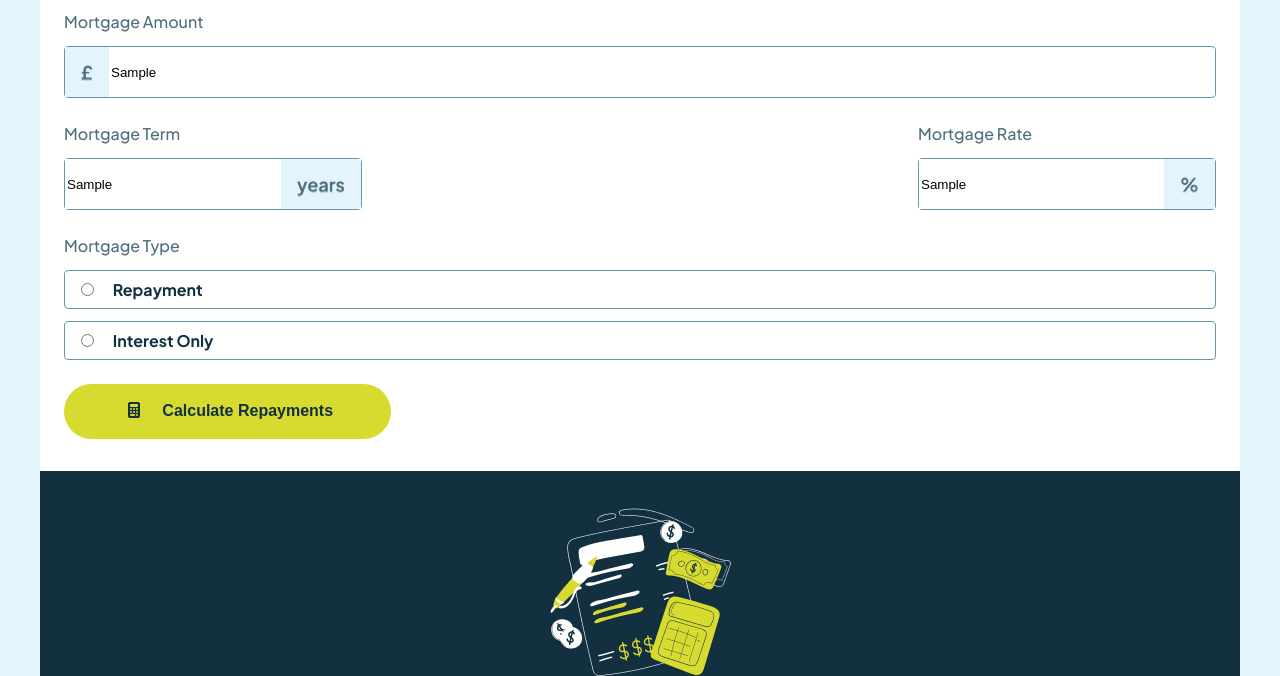
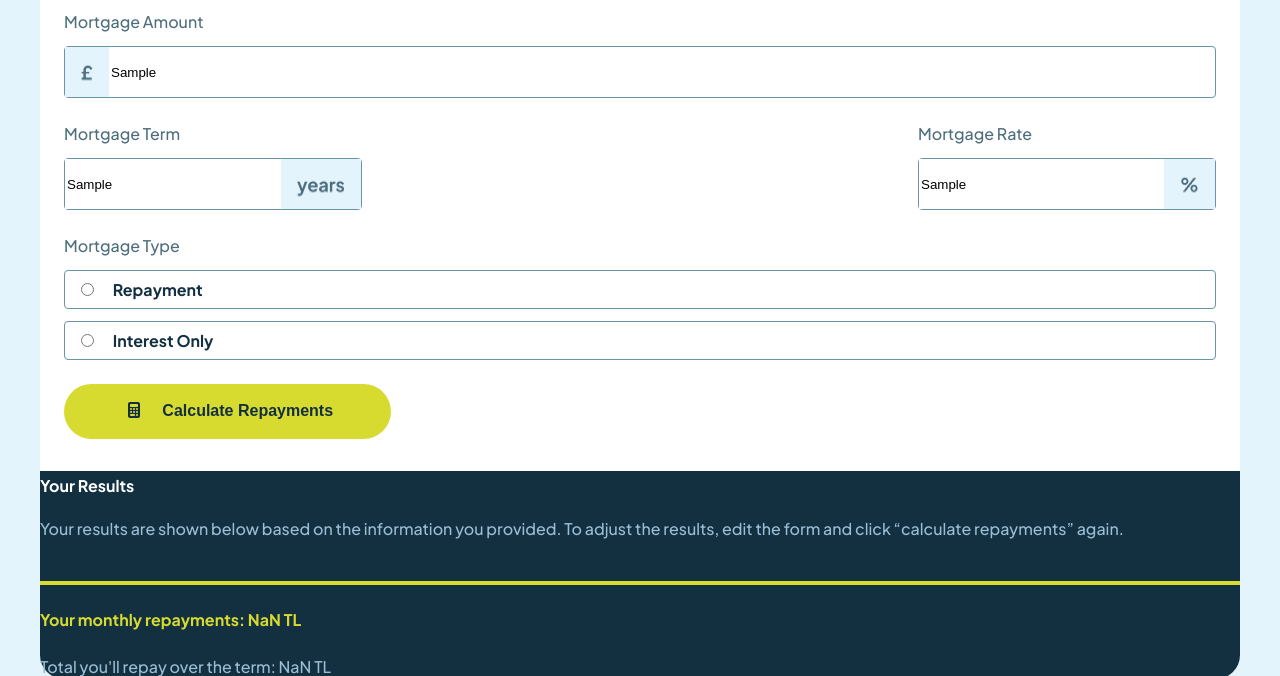
Before and after one commit to mucahityildiz1/Mortgage-Repayment-Calculator, a plain HTML site: page index.html in a window 1280 px wide. Both pictures are taken after typing "Sample", "Sample", "Sample" into the empty fields and a click on the button "Calculate Repayments". Shown: the part 124-800 px from the top of the page. Drawn offline with Linux system fonts and the light colour scheme.

Commit message:
update commit

```diff
--- a/assets/css/style.css
+++ b/assets/css/style.css
@@ -157,7 +157,43 @@
   text-align: center;
   color: #9abed5;
 }
-
+.calc-header {
+  font-size: var(--font-sizetext-preset-2);
+  font-weight: 700;
+  line-height: 30px;
+  text-align: left;
+  text-decoration-skip-ink: none;
+  color: #ffffff;
+  margin-bottom: 16px;
+}
+.calc-text {
+  font-size: var(--font-sizetext-preset-4);
+  font-weight: 500;
+  line-height: 24px;
+  text-align: left;
+  text-underline-position: from-font;
+  text-decoration-skip-ink: none;
+  color: #9abed5;
+  margin-bottom: 40px;
+}
+.calc-container {
+  border-top: 4px solid var(--color-lime, #d8db2f);
+}
+.calc-kredi {
+  font-size: var(--font-sizetext-preset-1);
+  font-weight: 700;
+  line-height: 70px;
+  text-align: left;
+  text-underline-position: from-font;
+  text-decoration-skip-ink: none;
+  color: #d8db2f;
+}
+.calc-geriodeme {
+  font-size: var(--font-sizetext-preset-4);
+  font-weight: 500;
+  line-height: 24px;
+  color: #9abed5;
+}
 @media (width > 767px) {
   body {
     background-color: #e4f4fd;
--- a/assets/js/calc.js
+++ b/assets/js/calc.js
@@ -1,11 +1,36 @@
-const resultBg = document.querySelector('.mortgage-shown');
-const fiyatlandirma = document.querySelector('#fiyat');
-const faizHesapla = document.querySelector('#yillikFaiz');
-const yuzdeHesapla = document.querySelector('#yuzde');
-const calculateBtn = document.querySelector('#calculateBtn');
-const clearBtn = document.querySelector('#clearBtn');
+const resultBg = document.querySelector(".mortgage-shown");
+const fiyatlandirma = document.querySelector("#fiyat");
+const faizHesapla = document.querySelector("#yillikFaiz");
+const yuzdeHesapla = document.querySelector("#yuzde");
+const calculateBtn = document.querySelector("#calculateBtn");
+const clearBtn = document.querySelector("#clearBtn");
 
 function calculateMortgage() {
-  fiyatlandirma.value = fiyatlandirma.innerText;
-  console.log(fiyatlandirma);
+  const fiyat = fiyatlandirma.value;
+  const faizOrani = faizHesapla.value / 100;
+  const yuzde = yuzdeHesapla.value / 100;
+  const pesinat = fiyat * yuzde;
+  const krediMiktari = fiyat - pesinat;
+  const toplamFaiz = krediMiktari * faizOrani;
+  const toplamGeriOdeme = krediMiktari + toplamFaiz;
+  resultBg.innerHTML = `
+    <h3 class="calc-header">Your Results</h3>
+    <p class="calc-text">Your results are shown below based on the information you provided. To adjust the results, edit the form and click “calculate repayments” again.</p>
+   <div class="calc-container">
+    <p class="calc-kredi">Your monthly repayments: ${krediMiktari} TL</p>
+    <p class="calc-geriodeme">Total you'll repay over the term: ${toplamGeriOdeme} TL</p>
+   </div>
+  `;
+  resultBg.style.display = "block";
 }
+function clearInputs() {
+  fiyatlandirma.value = "";
+  faizHesapla.value = "";
+  yuzdeHesapla.value = "";
+  resultBg.style.display = "none";
+}
+
+calculateBtn.addEventListener("click", calculateMortgage);
+clearBtn.addEventListener("click", clearInputs);
+
+clearInputs();
```
